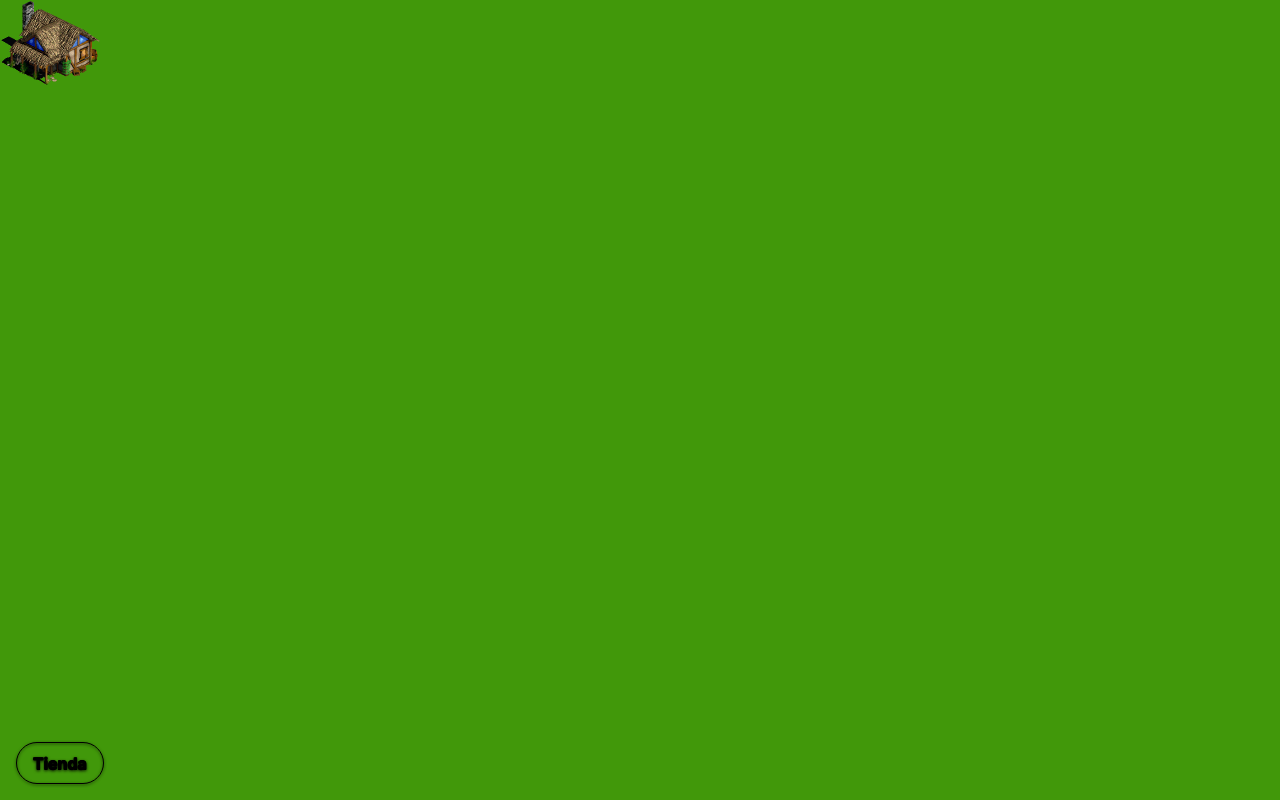
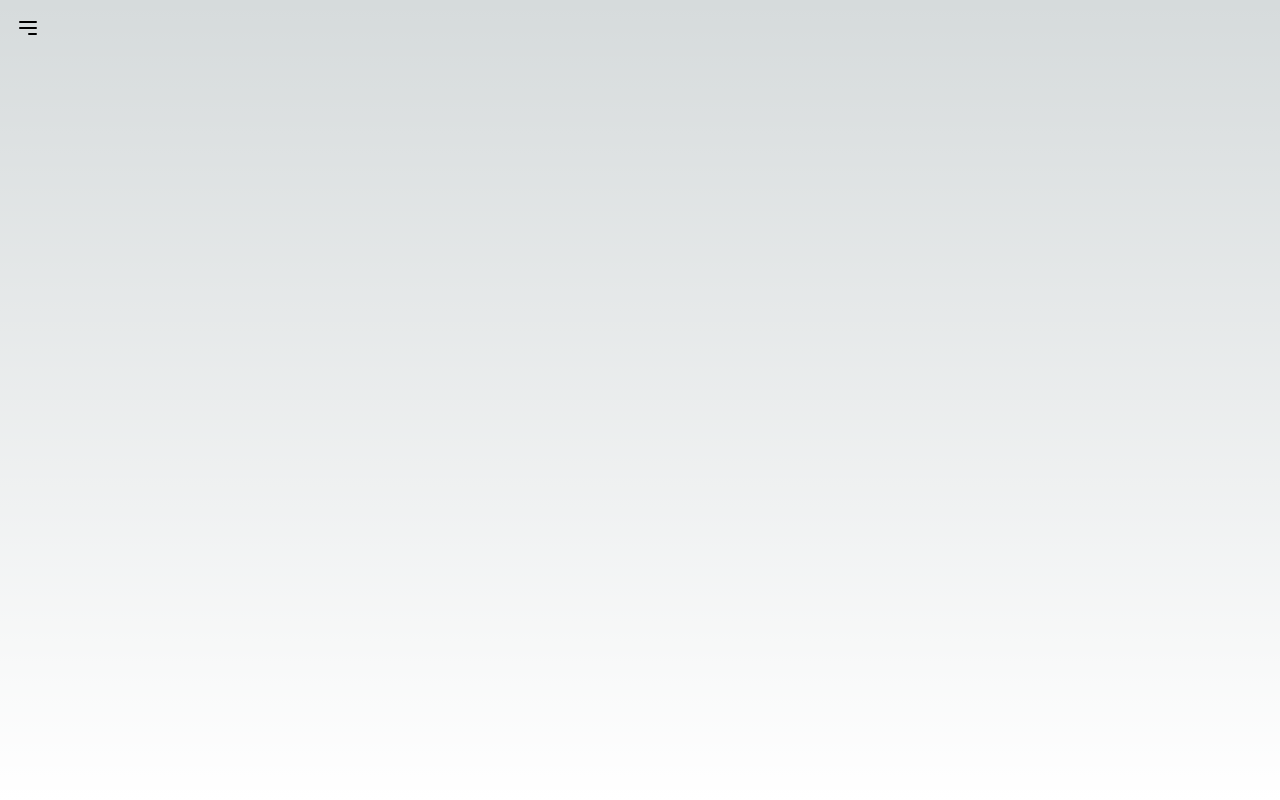
Before and after one commit to Faree2002/error404, a Next.js app in the folder juego-next/: page /game in a window 1280 px wide. Built offline with nearby package versions, Linux system fonts and the light colour scheme.

Commit message:
Agregue boton y hice que aparezca y desaparezca house , tambien hice un intento, dejo el codigo pero no esta funcionando, el codigo que deje es para ir ubicando house en alguna parte de la pagina

```diff
--- a/juego-next/src/app/game/page.tsx
+++ b/juego-next/src/app/game/page.tsx
@@ -5,9 +5,14 @@ import React, { useState } from 'react';
 function Game() {
   const [imageVisible, setImageVisible] = useState(false);
   const [selectedPosition, setSelectedPosition] = useState({ x: 0, y: 0 });
+  const [menuOpen, setMenuOpen] = useState(false);
 
-  const handleButtonClick = () => {
-    setImageVisible(true);
+  const handleMenuClick = () => {
+    setMenuOpen(!menuOpen);
+  };
+
+  const handleTiendaClick = () => {
+    setImageVisible(!imageVisible);
   };
 
   const handleImageClick = (event: React.MouseEvent<HTMLImageElement>) => {
@@ -18,32 +23,50 @@ function Game() {
   };
 
   return (
-    <div className="bg-grassGreen min-h-screen flex items-center justify-center">
-      <div className="relative h-64 w-64">
-        {imageVisible && (
+    <div className="bg-Grey min-h-screen flex items-center justify-center relative">
+      {/* Botón del menú hamburguesa */}
+      <div className="absolute top-4 left-4">
+        <button
+          className="text-amber-400 hover:text-amber-300 focus:outline-none"
+          onClick={handleMenuClick}
+        >
+          <svg
+            xmlns="http://www.w3.org/2000/svg"
+            className="h-6 w-6"
+            fill="none"
+            viewBox="0 0 24 24"
+            stroke="currentColor"
+          >
+            {menuOpen ? (
+              <path strokeLinecap="round" strokeLinejoin="round" strokeWidth={2} d="M6 18L18 6M6 6l12 12" />
+            ) : (
+              <path strokeLinecap="round" strokeLinejoin="round" strokeWidth={2} d="M4 6h16M4 12h16m-7 6h7" />
+            )}
+          </svg>
+        </button>
+      </div>
+      {/* Menú desplegable */}
+        {menuOpen && (
+          <div className="absolute left-0 top-12 left-4 z-10">
+            <div className="bg-amber-400 rounded-lg shadow-md py-2 px-4">
+          <button
+            className="block w-full text-left text-amber-400 hover:text-amber-300 focus:outline-none py-2"
+            onClick={handleTiendaClick}
+          >
+            Tienda
+          </button>
+            </div>
+          </div>
+        )}
+        {/* Imagen */}
+      {imageVisible && (
+        <div className={`absolute transition-all top-10 left-15 ${menuOpen ? 'w-50' : 'w-0'} overflow-hidden z-10`}>
           <img
             src="/images/WE - House.png"
             alt="House"
-            className="w-1/2 absolute top-1/2 left-1/2 transform -translate-x-1/2 -translate-y-1/2 cursor-pointer"
+            className="w-full cursor-pointer"
             onClick={handleImageClick}
           />
-        )}
-      </div>
-      <div className="absolute bottom-4 left-4">
-        <button
-          className="bg-amber-400 hover:bg-amber-300 text-white font-bold drop-shadow-[0_1.2px_1.5px_rgba(0,0,0,0.8)] py-2 px-4 border border-amber-400 rounded-full"
-          style={{ textShadow: '0.5px 0.5px black, -0.5px -0.5px black, 0.5px -0.5px black, -0.5px 0.5px black' }}
-          onClick={handleButtonClick}
-        >
-          Tienda
-        </button>
-      </div>
-      {selectedPosition && (
-        <div
-          className="absolute"
-          style={{ left: selectedPosition.x, top: selectedPosition.y }}
-        >
-          <img src="/images/WE - House.png" alt="House" className="w-1/2" />
         </div>
       )}
     </div>
```
